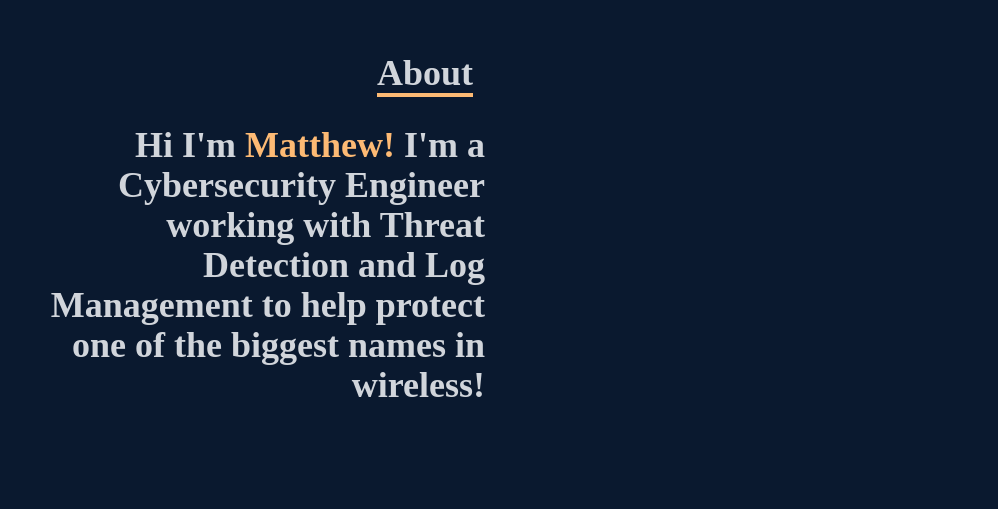
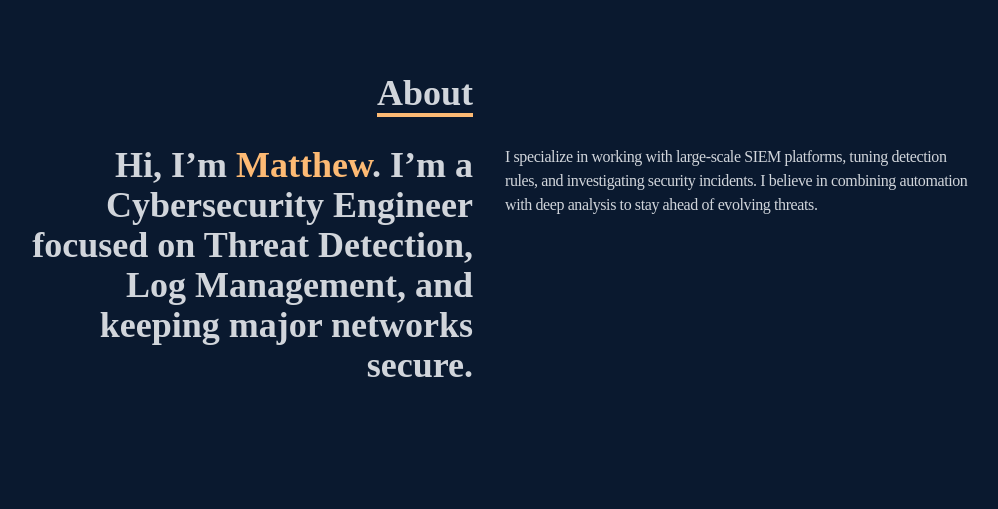
Before and after one commit to Paebak/mdportfolio, a React (Create React App) app: page / in a window 1280 px wide. Shown: the part 971-1480 px from the top of the page, without its empty margins (151-1149 px from the left). Built offline with nearby package versions, Linux system fonts and the light colour scheme.

Commit message:
Update About.jsx

```diff
--- a/src/components/About.jsx
+++ b/src/components/About.jsx
@@ -1,36 +1,32 @@
-import React from 'react'
+import React from 'react';
 
 const About = () => {
   return (
+    <div name="about" className="px-10 w-full h-screen bg-[#0a192f] text-gray-300">
+      <div className="flex flex-col justify-center items-center w-full h-full">
+        <div className="max-w-[1000px] w-full px-4 grid grid-cols-2 gap-8">
+          <div className="sm:text-right pb-8 pl-4">
+            <p className="text-4xl font-bold inline border-b-4 border-orange-300">About</p>
+          </div>
+          <div></div>
+        </div>
 
-    <div name='about' className='px-10 dw-full h-screen bg-[#0a192f] text-gray-300'>
-      <div className='flex flex-col justify-center items-center w-full h-full'>
-        <div className='max-w-[1000px] w-full px-4 grid grid-cols-2 gap-8'>
-          <div className='sm:text-right pb-8 pl-4'>
-            <p className='text-4xl font-bold inline border-b-4 border-orange-300 '>About</p>
+        <div className="max-w-[1000px] w-full px-4 grid sm:grid-cols-2 gap-8 pl-4">
+          <div className="sm:text-right text-4xl font-semibold">
+            <p>
+              Hi, I’m <span className="text-orange-300">Matthew</span>. I’m a Cybersecurity Engineer focused on Threat Detection, Log Management, and keeping major networks secure.
+            </p>
           </div>
-          <div>
+
+          <div className="text-base font-light tracking-tight">
+            <p>
+              I specialize in working with large-scale SIEM platforms, tuning detection rules, and investigating security incidents. I believe in combining automation with deep analysis to stay ahead of evolving threats.
+            </p>
           </div>
-          </div>
-        <div className='max-w-[1000px] w-full px-4 grid sm:grid-cols-2 sm:divide-x-0 gap-8 pl-10'>
-            <div className='sm:text-right text-4xl font-semibold '>
-          <p>Hi I'm <span className='text-orange-300'>Matthew!</span> I'm a Cybersecurity Engineer working with Threat Detection and Log Management to help protect one of the biggest names in wireless! </p>
-            </div>
-
-            <div>
-              <p className='font-light tracking-tight'>
-              </p>
-            </div>
         </div>
       </div>
     </div>
+  );
+};
 
-
-
-
-
-
-  )
-}
-
-export default About
+export default About;
```
